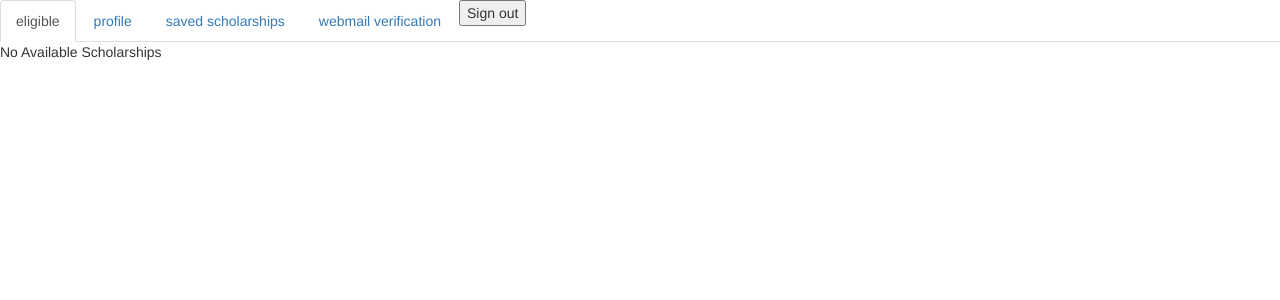
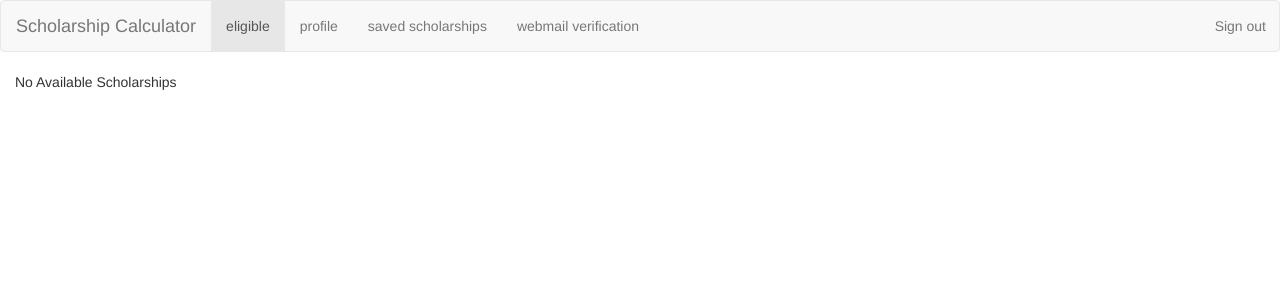
Before and after one commit to lshobith/Scholarship-Calculator, a Django app: template scalculator/app/templates/app/eligible.html in a window 1280 px wide. Shown: the top 300 px of the page. Run offline with Django 3.2, Linux system fonts and the light colour scheme; the template is opened without the code that fills it, so the values that code supplies are empty; some libraries are stand-ins or nearby versions.

Commit message:
Add Navbar

```diff
--- a/scalculator/app/templates/app/base.html
+++ b/scalculator/app/templates/app/base.html
@@ -12,14 +12,27 @@
         <link href="{% static 'app/css/bootstrap.min.css' %}" rel="stylesheet">
     </head>
     <body>
-        <ul class="nav nav-tabs">
-            {% block side_nav_content %}{% endblock %}
-        </ul>
+        <nav class="navbar navbar-default">
+            <div class="container-fluid">
+                <div class="navbar-header">
+                    <a class="navbar-brand" href="eligible">Scholarship Calculator</a>
+                </div>
+                <ul class="nav navbar-nav">
+                    {% block side_nav_content %}{% endblock %}
+                </ul>
+                <ul class="nav navbar-right">
+                    <button type="button" class="btn btn-link navbar-btn" onclick="signOut();">Sign out</button>
+                </ul>
+            </div>
+        </nav>
+
 
         {% csrf_token %}
         <div class="g-signin2" data-onsuccess="onSignIn" style="display: none;"></div>
 
-        {% block content %}{% endblock %}
+        <div class="container-fluid">
+            {% block content %}{% endblock %}
+        </div>
 
         <script src="https://apis.google.com/js/platform.js" async defer></script>
         <script type="text/javascript" src="{% static 'app/js/gsignout.js' %}"></script>
--- a/scalculator/app/templates/app/eligible.html
+++ b/scalculator/app/templates/app/eligible.html
@@ -9,15 +9,21 @@
     <li role="presentation"><a href="profile">profile</a></li>
     <li role="presentation"><a href="saved">saved scholarships</a></li>
     <li role="presentation"><a href="wverify">webmail verification</a></li>
-    <button onclick="signOut();">Sign out</button>
 {% endblock %}
 
 {% block content %}
     <main>
         {% if scholarship_list %}
+            <table class="table table-striped table-hover">
+                <tr>
+                    <th>scholarship name</th>
+                </tr>
                 {% for scholarship in scholarship_list %}
-                    <h3>{{ scholarship.scholarship_name }}</h3>
+                    <tr>
+                        <td>{{ scholarship.scholarship_name }}</td>
+                    </tr>
                 {% endfor %}
+            </table>
         {% else %}
             <p>No Available Scholarships</p>
         {% endif %}
--- a/scalculator/app/templates/app/profile.html
+++ b/scalculator/app/templates/app/profile.html
@@ -9,7 +9,6 @@
     <li role="presentation" class="active"><a href="profile">profile</a></li>
     <li role="presentation"><a href="saved">saved scholarships</a></li>
     <li role="presentation"><a href="wverify">webmail verification</a></li>
-    <button onclick="signOut();">Sign out</button>
 {% endblock %}
 
 {% block content %}
--- a/scalculator/app/templates/app/saved.html
+++ b/scalculator/app/templates/app/saved.html
@@ -9,7 +9,6 @@
     <li role="presentation"><a href="profile">profile</a></li>
     <li role="presentation" class="active"><a href="saved">saved scholarships</a></li>
     <li role="presentation"><a href="wverify">webmail verification</a></li>
-    <button onclick="signOut();">Sign out</button>
 {% endblock %}
 
 {% block content %}
--- a/scalculator/app/templates/app/wverify.html
+++ b/scalculator/app/templates/app/wverify.html
@@ -9,7 +9,6 @@
     <li role="presentation"><a href="profile">profile</a></li>
     <li role="presentation"><a href="saved">saved scholarships</a></li>
     <li role="presentation" class="active"><a href="wverify">webmail verification</a></li>
-    <button onclick="signOut();">Sign out</button>
 {% endblock %}
 
 {% block content %}
```
